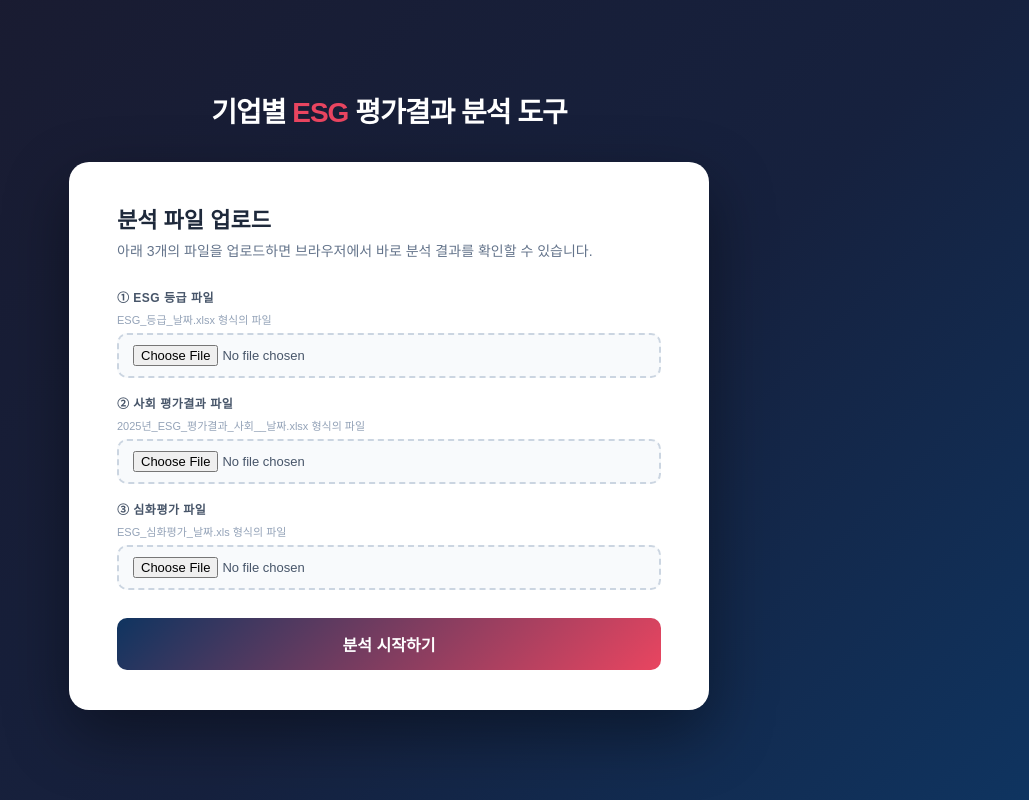
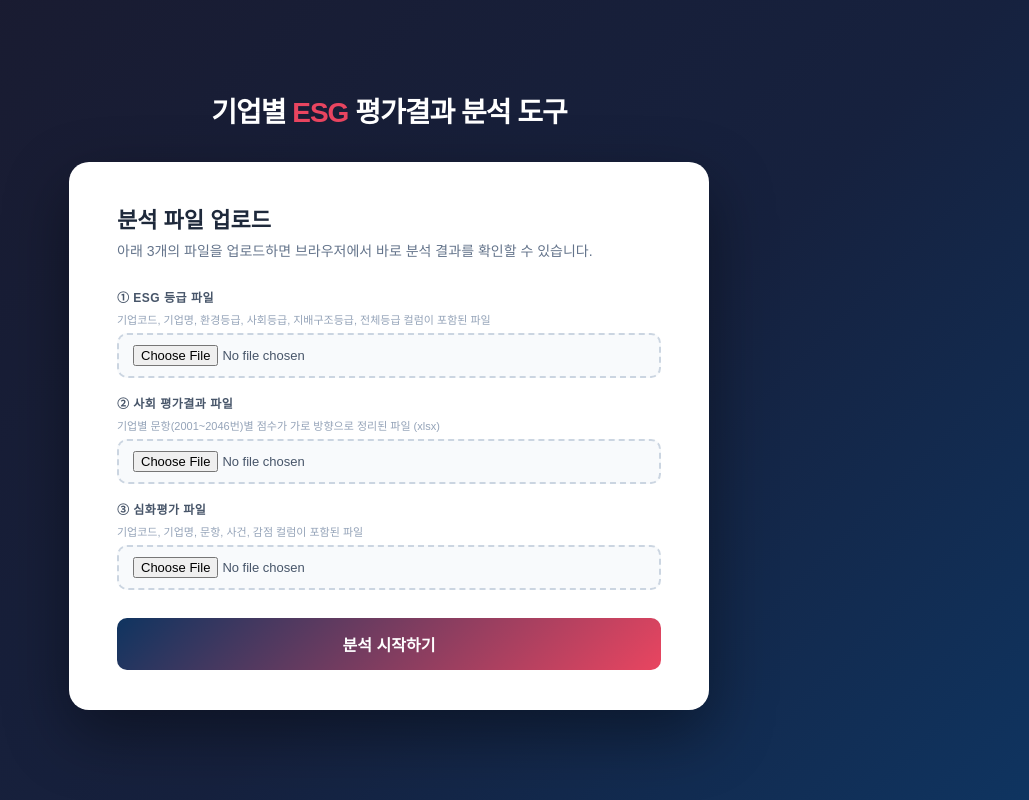
Before and after one commit to jeje806/social-analysis-tool, a Flask app: page / in a window 1280 px wide. Shown: the whole page, without its empty margins (251-1280 px from the left). Run offline with Flask 3, Linux system fonts and the light colour scheme.

Commit message:
Fix: improve file upload descriptions (content-based, not filename-based)
Co-Authored-By: Claude Sonnet 4.6 <noreply@anthropic.com>

```diff
--- a/templates/index.html
+++ b/templates/index.html
@@ -300,17 +300,17 @@ body { font-family: 'Malgun Gothic', 'Apple SD Gothic Neo', sans-serif; backgrou
     <div class="upload-fields">
       <div class="upload-field">
         <label>① ESG 등급 파일</label>
-        <div class="upload-field-desc">ESG_등급_날짜.xlsx 형식의 파일</div>
+        <div class="upload-field-desc">기업코드, 기업명, 환경등급, 사회등급, 지배구조등급, 전체등급 컬럼이 포함된 파일</div>
         <input class="upload-file-input" type="file" id="fileGrade" accept=".xlsx,.xls">
       </div>
       <div class="upload-field">
         <label>② 사회 평가결과 파일</label>
-        <div class="upload-field-desc">2025년_ESG_평가결과_사회__날짜.xlsx 형식의 파일</div>
+        <div class="upload-field-desc">기업별 문항(2001~2046번)별 점수가 가로 방향으로 정리된 파일 (xlsx)</div>
         <input class="upload-file-input" type="file" id="fileEval" accept=".xlsx,.xls">
       </div>
       <div class="upload-field">
         <label>③ 심화평가 파일</label>
-        <div class="upload-field-desc">ESG_심화평가_날짜.xls 형식의 파일</div>
+        <div class="upload-field-desc">기업코드, 기업명, 문항, 사건, 감점 컬럼이 포함된 파일</div>
         <input class="upload-file-input" type="file" id="fileAdv" accept=".xlsx,.xls">
       </div>
     </div>
```
